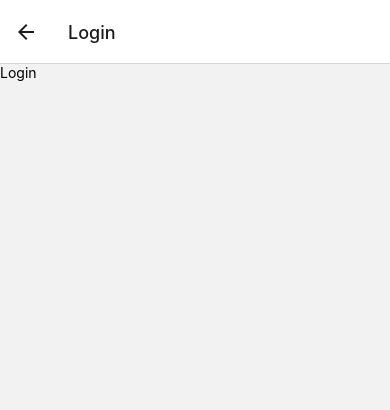
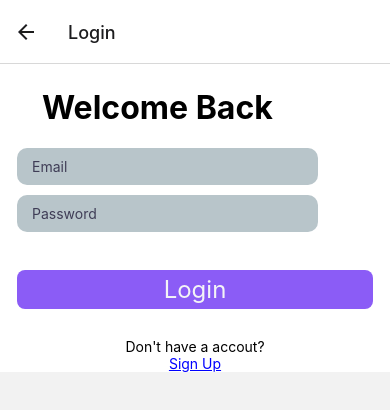
Before and after one commit to jerrelblankenship/youChat2, a React Native app: screen /Login in a window 390 px wide. Shown: the top 410 px of the page. Built offline with nearby package versions, Linux system fonts and the light colour scheme; no server answers.

Commit message:
Finished up the initial design of the login Screen and transferred some design decisions back to the Signup page.

```diff
--- a/app/screens/Login.tsx
+++ b/app/screens/Login.tsx
@@ -1,14 +1,109 @@
-import { StyleSheet, Text, View } from 'react-native'
-import React from 'react'
+import {
+    ActivityIndicator,
+    SafeAreaView,
+    StyleSheet,
+    Text,
+    TextInput,
+    TouchableOpacity,
+    View,
+} from 'react-native';
+import React, { useState } from 'react';
+import colors from '@/assets/colors';
+import CustomButton from '@/app/components/CustomButton';
+import Heading from '@/app/components/Heading';
+import { NavigatingProperties } from '@/app/navigation/NavigatingProperties';
+import FirebaseService from '@/app/services/FirebaseService';
 
-const Login = () => {
-  return (
-    <View>
-      <Text>Login</Text>
-    </View>
-  )
-}
+const Login = ({ navigation }: NavigatingProperties) => {
+    const [email, setEmail] = useState('');
+    const [password, setPassword] = useState('');
+    const [loading, setLoading] = useState(false);
 
-export default Login
+    const loginAccount = async () => {
+        setLoading(true);
+        const fbService = new FirebaseService();
+        const response: boolean = await fbService.loginUser(email, password);
 
-const styles = StyleSheet.create({})
+        if (!response) {
+            alert('There was an issue logging into your account. Please try again.');
+        }
+
+        setLoading(false);
+    };
+
+    return (
+        <SafeAreaView style={{ backgroundColor: 'white', paddingHorizontal: 7 }}>
+            <View
+                style={{
+                    marginTop: 24,
+                    width: '80%',
+                    justifyContent: 'center',
+                    alignItems: 'center',
+                }}
+            >
+                <Heading content="Welcome Back" />
+            </View>
+            <View style={{ marginTop: 10, marginHorizontal: 10, width: '80%' }}>
+                <TextInput
+                    onChangeText={setEmail}
+                    placeholder="Email"
+                    placeholderTextColor={colors.textDark}
+                    value={email}
+                    style={styles.input}
+                />
+                <TextInput
+                    secureTextEntry
+                    autoCapitalize="none"
+                    onChangeText={setPassword}
+                    placeholder="Password"
+                    placeholderTextColor={colors.textDark}
+                    value={password}
+                    style={styles.input}
+                />
+            </View>
+            <View style={{ marginTop: 15, paddingTop: 20 }}>
+                {loading ? (
+                    <ActivityIndicator size={'large'} color={'#0000ff'} />
+                ) : (
+                    <CustomButton
+                        navigation={navigation}
+                        bgColor={colors.primary}
+                        textColor={colors.textWhite}
+                        content="Login"
+                        onPress={loginAccount}
+                    />
+                )}
+            </View>
+            <View style={{ marginTop: 5, alignItems: 'center' }}>
+                <></>
+                <View
+                    style={{
+                        marginTop: 24,
+                        alignItems: 'center',
+                        justifyContent: 'center',
+                        width: '100%',
+                    }}
+                >
+                    <Text>Don't have a accout?</Text>
+                    <TouchableOpacity onPress={() => navigation.navigate('Signup')}>
+                        <Text style={{ color: 'blue', textDecorationLine: 'underline' }}>
+                            Sign Up
+                        </Text>
+                    </TouchableOpacity>
+                </View>
+            </View>
+        </SafeAreaView>
+    );
+};
+
+export default Login;
+
+const styles = StyleSheet.create({
+    input: {
+        backgroundColor: '#b8c5ca',
+        borderRadius: 10,
+        paddingVertical: 10,
+        paddingHorizontal: 15,
+        marginTop: 10,
+    },
+});
--- a/app/screens/Signup.tsx
+++ b/app/screens/Signup.tsx
@@ -1,4 +1,5 @@
 import {
+    ActivityIndicator,
     SafeAreaView,
     StyleSheet,
     Text,
@@ -19,20 +20,24 @@ const Signup = ({ navigation }: NavigatingProperties) => {
     const [lastName, setLastName] = useState('');
     const [email, setEmail] = useState<string>('');
     const [password, setPassword] = useState<string>('');
+    const [loading, setLoading] = useState(false);
 
-    const setupAccount = async() => {
+    const setupAccount = async () => {
+        setLoading(true);
         const fbService = new FirebaseService();
-      const user: ChatUser = {email, firstName, lastName}
+        const user: ChatUser = { email, firstName, lastName };
 
         const accountCreated: boolean = await fbService.createUserAccount(user, password);
-      console.log(accountCreated)
+        console.log(accountCreated);
 
         if (accountCreated) {
             alert('Your User Account has been created.');
         } else {
             alert('The Registration Attempt Failed: ' + email);
         }
-    }
+
+        setLoading(false);
+    };
 
     return (
         <SafeAreaView style={{ backgroundColor: 'white', paddingHorizontal: 7 }}>
@@ -75,9 +80,13 @@ const Signup = ({ navigation }: NavigatingProperties) => {
                     placeholderTextColor={colors.textDark}
                     value={password}
                     style={styles.input}
+                    autoCapitalize="none"
                 />
             </View>
             <View style={{ marginTop: 15, paddingTop: 20 }}>
+                {loading ? (
+                    <ActivityIndicator size={'large'} color={'#0000ff'} />
+                ) : (
                     <CustomButton
                         navigation={navigation}
                         bgColor={colors.primary}
@@ -85,6 +94,7 @@ const Signup = ({ navigation }: NavigatingProperties) => {
                         content="Sign Up"
                         onPress={setupAccount}
                     />
+                )}
             </View>
             <View style={{ marginTop: 5, alignItems: 'center' }}>
                 <></>
--- a/app/services/FirebaseService.tsx
+++ b/app/services/FirebaseService.tsx
@@ -1,16 +1,13 @@
 import { ChatUser } from '@/app/types/ChatUser';
 import { FIREBASE_AUTH } from './FirebaseConfig';
-import { createUserWithEmailAndPassword } from 'firebase/auth';
+import {
+    createUserWithEmailAndPassword,
+    signInWithEmailAndPassword,
+} from 'firebase/auth';
 
 class FirebaseService {
     public async createUserAccount(user: ChatUser, password: string): Promise<boolean> {
         try {
-            console.log(user)
-            console.log(password)
-            console.log(FIREBASE_AUTH)
-
-
-
             const userCredentials = await createUserWithEmailAndPassword(
                 FIREBASE_AUTH,
                 user.email,
@@ -25,6 +22,20 @@ class FirebaseService {
         }
         return false;
     }
+
+    public async loginUser(email: string, password: string): Promise<boolean> {
+        try {
+            const response = await signInWithEmailAndPassword(
+                FIREBASE_AUTH,
+                email,
+                password,
+            );
+            console.log(response);
+        } catch (error) {
+            console.error(error);
+        }
+        return false;
+    }
 }
 
 export default FirebaseService;
```
Lines whose indentation alone changed are shown as unchanged.
